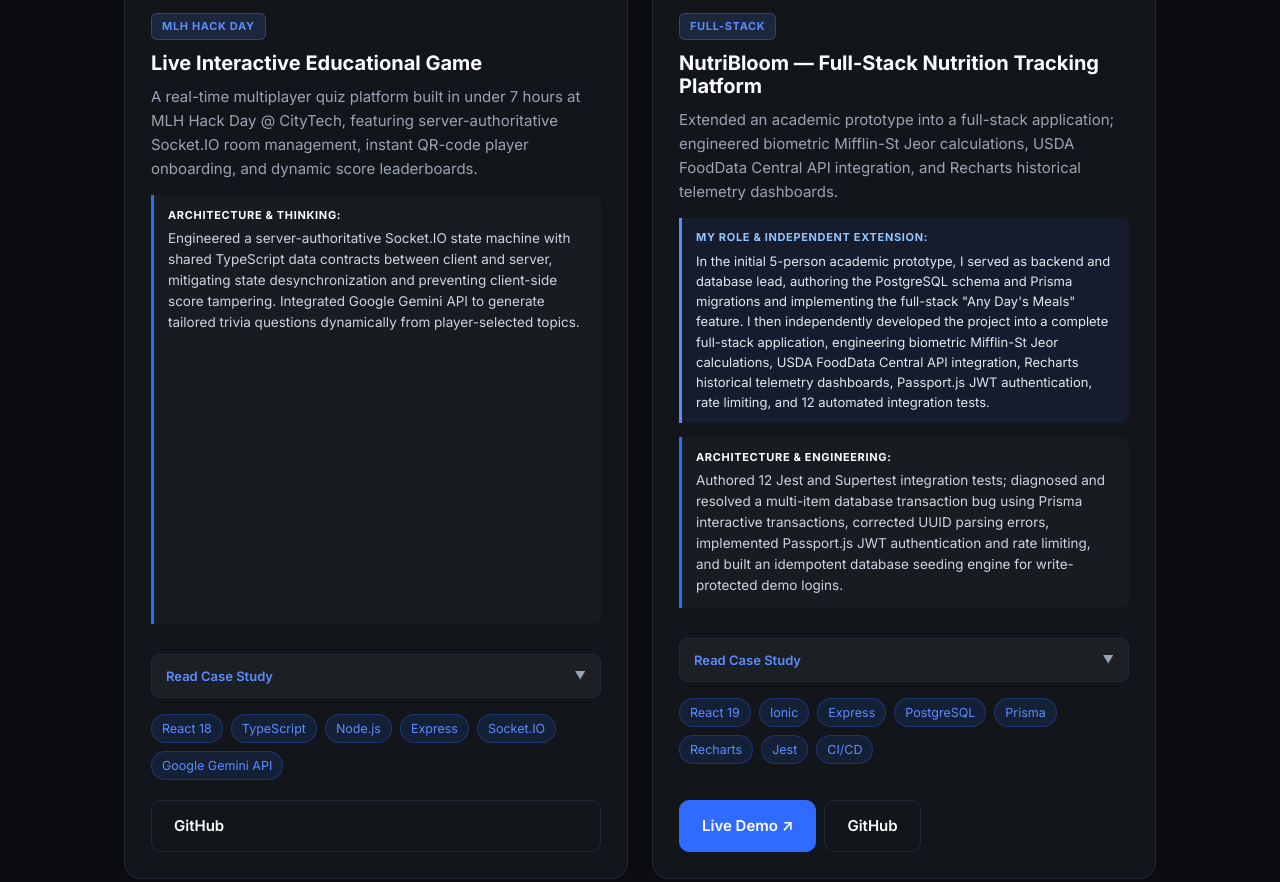
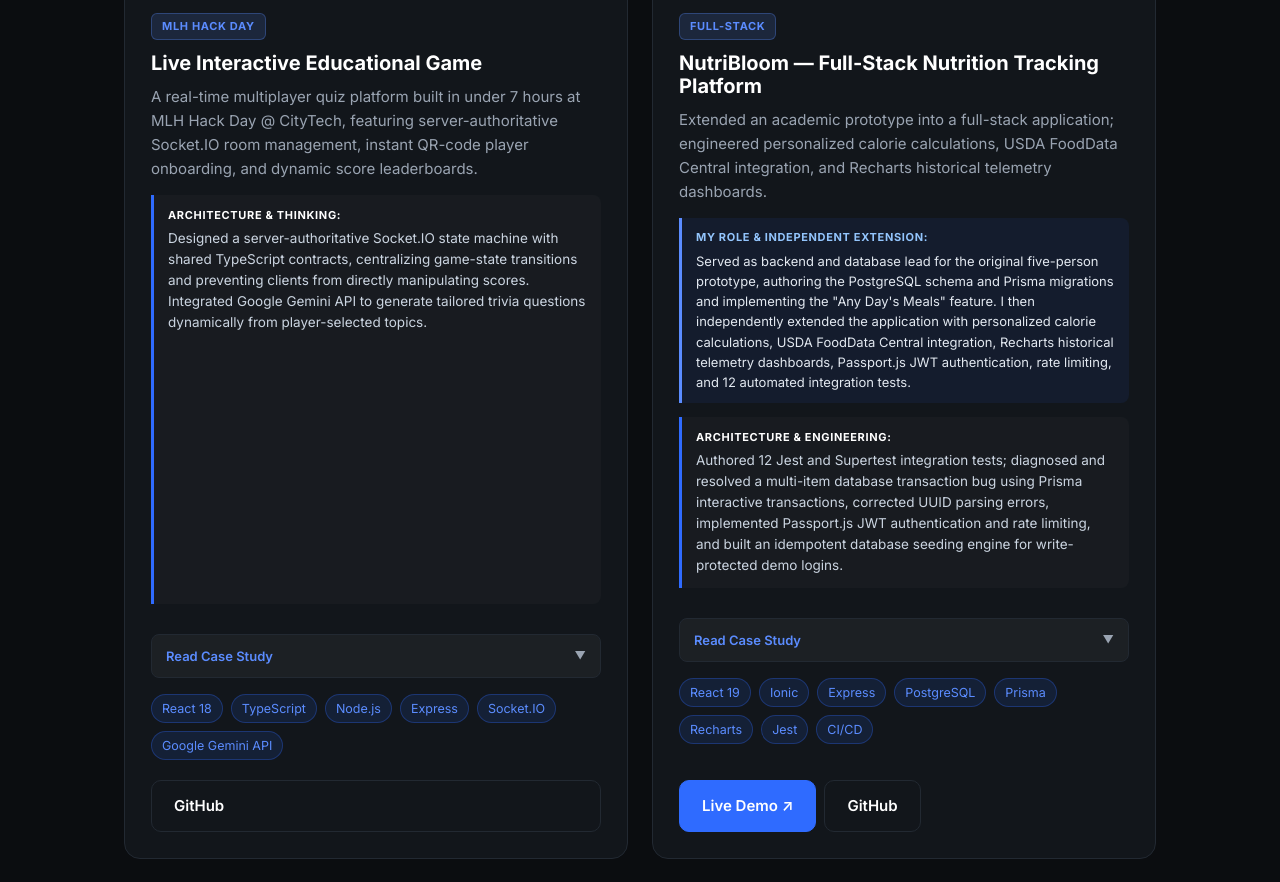
Before and after one commit to Ramanpreet8/Ramanpreet-portfolio, a website: page index.html in a window 1280 px wide. Shown: the part 2671-3553 px from the top of the page. Drawn offline with Linux system fonts and the light colour scheme.

Commit message:
Apply exact recruiter bullet improvements for NutriBloom and Live Game

```diff
--- a/index.html
+++ b/index.html
@@ -129,7 +129,7 @@
 <p>A real-time multiplayer quiz platform built in under 7 hours at MLH Hack Day @ CityTech, featuring server-authoritative Socket.IO room management, instant QR-code player onboarding, and dynamic score leaderboards.</p>
 <div class="project-rationale">
   <strong>Architecture &amp; Thinking:</strong>
-  Engineered a server-authoritative Socket.IO state machine with shared TypeScript data contracts between client and server, mitigating state desynchronization and preventing client-side score tampering. Integrated Google Gemini API to generate tailored trivia questions dynamically from player-selected topics.
+  Designed a server-authoritative Socket.IO state machine with shared TypeScript contracts, centralizing game-state transitions and preventing clients from directly manipulating scores. Integrated Google Gemini API to generate tailored trivia questions dynamically from player-selected topics.
 </div>
 
 <details class="case-study-details">
@@ -181,11 +181,11 @@
   <span class="badge">Full-Stack</span>
 </div>
 <h3><a href="https://nutribloom8.netlify.app/login" target="_blank" rel="noopener">NutriBloom — Full-Stack Nutrition Tracking Platform</a></h3>
-<p>Extended an academic prototype into a full-stack application; engineered biometric Mifflin-St Jeor calculations, USDA FoodData Central API integration, and Recharts historical telemetry dashboards.</p>
+<p>Extended an academic prototype into a full-stack application; engineered personalized calorie calculations, USDA FoodData Central integration, and Recharts historical telemetry dashboards.</p>
 
 <div class="team-attribution">
   <strong>My Role &amp; Independent Extension:</strong>
-  In the initial 5-person academic prototype, I served as backend and database lead, authoring the PostgreSQL schema and Prisma migrations and implementing the full-stack "Any Day's Meals" feature. I then independently developed the project into a complete full-stack application, engineering biometric Mifflin-St Jeor calculations, USDA FoodData Central API integration, Recharts historical telemetry dashboards, Passport.js JWT authentication, rate limiting, and 12 automated integration tests.
+  Served as backend and database lead for the original five-person prototype, authoring the PostgreSQL schema and Prisma migrations and implementing the "Any Day's Meals" feature. I then independently extended the application with personalized calorie calculations, USDA FoodData Central integration, Recharts historical telemetry dashboards, Passport.js JWT authentication, rate limiting, and 12 automated integration tests.
 </div>
 
 <div class="project-rationale">
```
Also changed, not shown: 2 other files.
